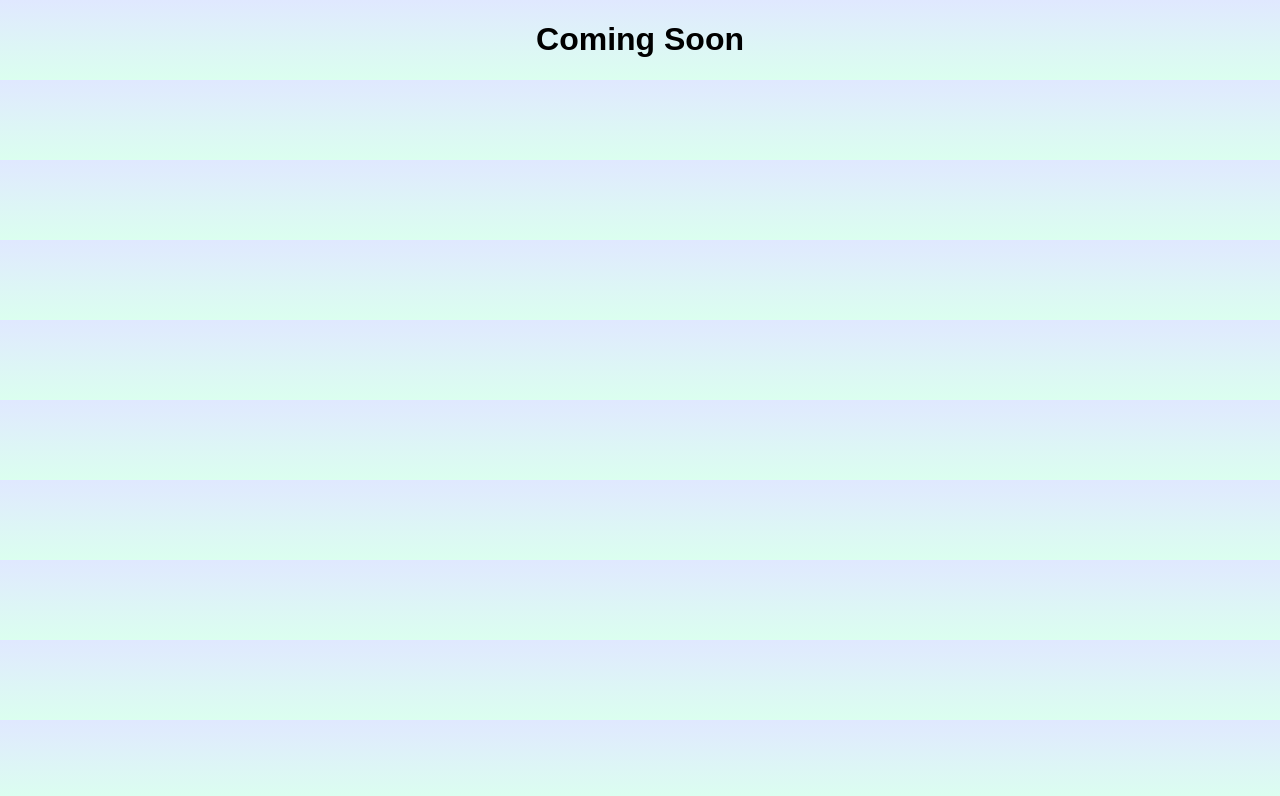
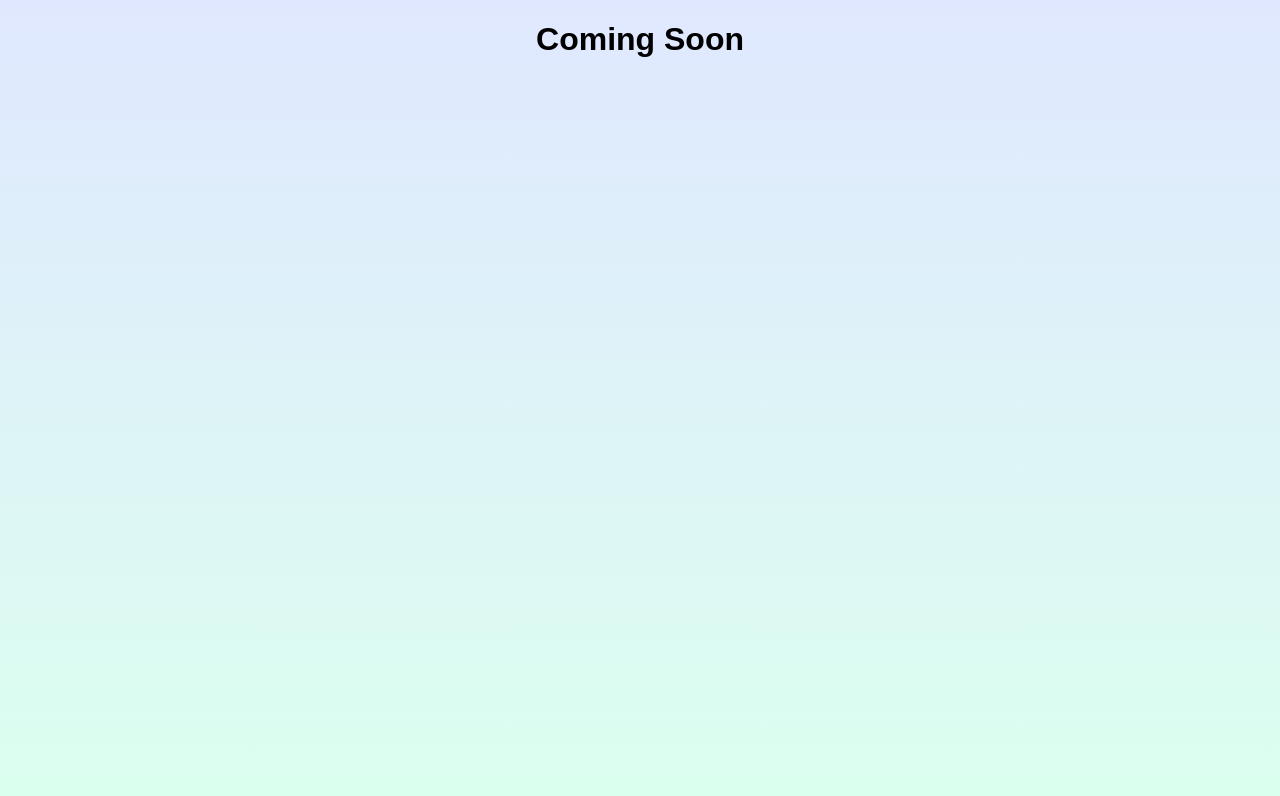
Before and after one commit to stephenjanrei/stephenjanrei-v1, a website: page public/index.html in a window 1280 px wide. Drawn offline with Linux system fonts and the light colour scheme.

Commit message:
Fix background gradient

```diff
--- a/public/index.html
+++ b/public/index.html
@@ -5,6 +5,18 @@
     <meta name="viewport" content="width=device-width, initial-scale=1.0" />
     <meta http-equiv="X-UA-Compatible" content="ie=edge" />
     <style>
+      html {
+        background-color: #e0e8ff;
+      }
+      div#background {
+        background: linear-gradient(#e0e8ff, #dbffef);
+        position: fixed;
+        left:0;
+        top:0;
+        bottom:0;
+        right:0;
+        z-index: -1;
+      }
       body {
         margin: 0;
         height: 100vh;
@@ -12,13 +24,13 @@
         height:-webkit-fill-available;
         display: grid;
         place-items: center;
-        background: linear-gradient(#e0e8ff, #dbffef);
         font-family: sans-serif;
       }
     </style>
     <title>Stephen Janrei</title>
   </head>
   <body>
+    <div id="background"></div>
     <h1>Coming Soon</h2>
   </body>
 </html>
```
